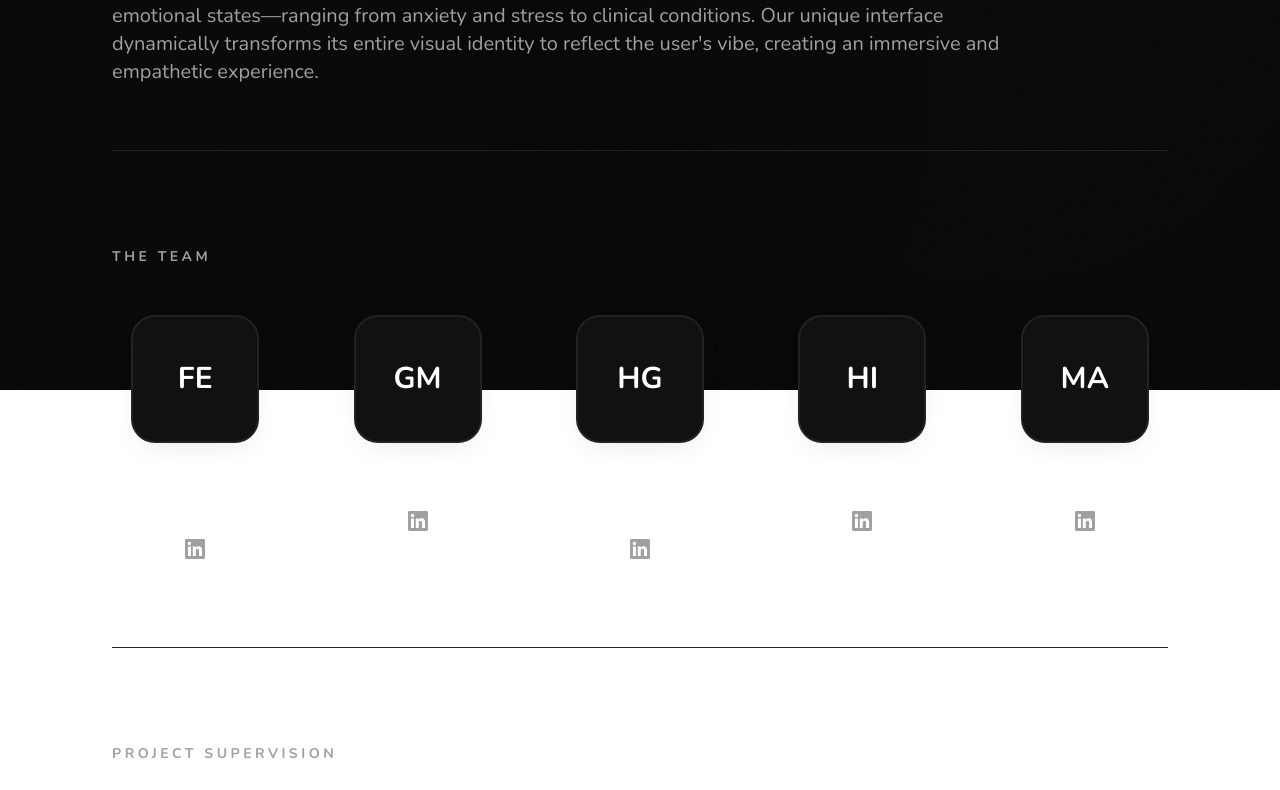
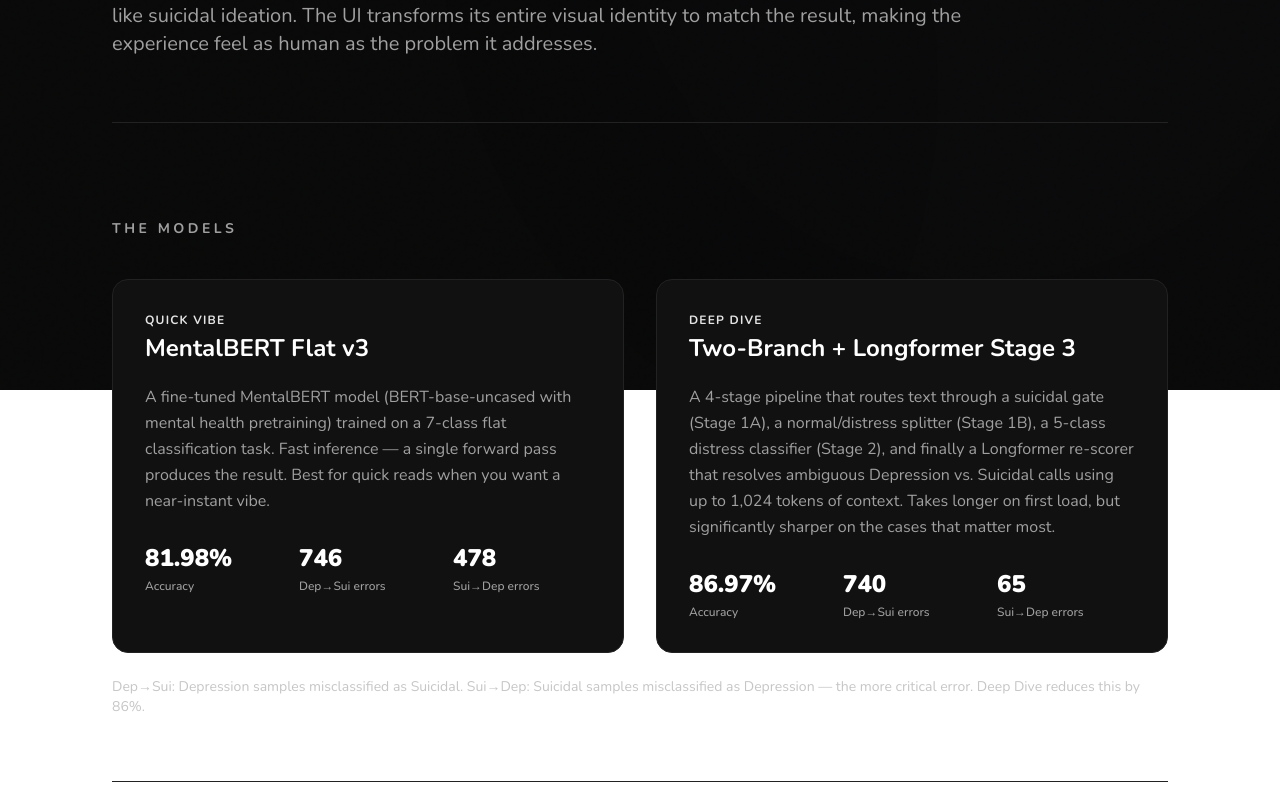
Before and after one commit to mohamedasem318/VibeCheck, a Next.js app: page /about in a window 1280 px wide. Shown: the part 410-1200 px from the top of the page. Built offline with nearby package versions, Linux system fonts and the light colour scheme.

Commit message:
feat: add model comparison section to About page, update README with model details

```diff
--- a/app/about/page.tsx
+++ b/app/about/page.tsx
@@ -75,13 +75,96 @@ export default function AboutPage() {
             className="text-lg md:text-xl leading-relaxed"
             style={{ color: "var(--text-secondary)" }}
           >
-            VibeCheck is a sophisticated mental health sentiment classifier designed for students.
-            By leveraging advanced Natural Language Processing (NLP), the platform analyzes text
-            to detect emotional states—ranging from anxiety and stress to clinical conditions.
-            Our unique interface dynamically transforms its entire visual identity to reflect
-            the user&apos;s vibe, creating an immersive and empathetic experience.
+            VibeCheck is a mental health text classifier built for students. Paste how you&apos;re
+            feeling and the model identifies your emotional state across 7 categories — from everyday
+            stress to clinical signals like suicidal ideation. The UI transforms its entire visual
+            identity to match the result, making the experience feel as human as the problem it addresses.
           </p>
         </div>
+
+        <div
+          className="mt-16 h-px w-full"
+          style={{ backgroundColor: "var(--border-color)" }}
+        />
+      </motion.section>
+
+      {/* ── Section 2: The Models ──────────────────────────────── */}
+      <motion.section
+        className={`mb-24 ${isPD ? "pd-panel" : ""}`}
+        initial={{ opacity: 0, y: 24 }}
+        whileInView={{ opacity: 1, y: 0 }}
+        viewport={{ once: true }}
+        transition={{ duration: 0.4 }}
+      >
+        <h2
+          className="text-sm font-bold uppercase tracking-[0.25em] mb-10"
+          style={{ color: "var(--text-secondary)" }}
+        >
+          The Models
+        </h2>
+
+        <div className="grid grid-cols-1 md:grid-cols-2 gap-8">
+          {/* Quick Vibe */}
+          <div
+            className="rounded-2xl p-8 space-y-5"
+            style={{ backgroundColor: "var(--bg-secondary)", border: "1px solid var(--border-color)" }}
+          >
+            <div className="space-y-1">
+              <p className="text-xs font-bold uppercase tracking-widest" style={{ color: "var(--accent)" }}>Quick Vibe</p>
+              <h3 className="text-2xl font-bold" style={{ color: "var(--text-primary)" }}>MentalBERT Flat v3</h3>
+            </div>
+            <p className="text-base leading-relaxed" style={{ color: "var(--text-secondary)" }}>
+              A fine-tuned MentalBERT model (BERT-base-uncased with mental health pretraining) trained
+              on a 7-class flat classification task. Fast inference — a single forward pass produces
+              the result. Best for quick reads when you want a near-instant vibe.
+            </p>
+            <div className="grid grid-cols-3 gap-4 pt-2">
+              {[
+                { label: "Accuracy", value: "81.98%" },
+                { label: "Dep→Sui errors", value: "746" },
+                { label: "Sui→Dep errors", value: "478" },
+              ].map(({ label, value }) => (
+                <div key={label} className="space-y-1">
+                  <p className="text-2xl font-black" style={{ color: "var(--text-primary)" }}>{value}</p>
+                  <p className="text-xs font-medium" style={{ color: "var(--text-secondary)" }}>{label}</p>
+                </div>
+              ))}
+            </div>
+          </div>
+
+          {/* Deep Dive */}
+          <div
+            className="rounded-2xl p-8 space-y-5"
+            style={{ backgroundColor: "var(--bg-secondary)", border: "1px solid var(--border-color)" }}
+          >
+            <div className="space-y-1">
+              <p className="text-xs font-bold uppercase tracking-widest" style={{ color: "var(--accent)" }}>Deep Dive</p>
+              <h3 className="text-2xl font-bold" style={{ color: "var(--text-primary)" }}>Two-Branch + Longformer Stage 3</h3>
+            </div>
+            <p className="text-base leading-relaxed" style={{ color: "var(--text-secondary)" }}>
+              A 4-stage pipeline that routes text through a suicidal gate (Stage 1A), a normal/distress
+              splitter (Stage 1B), a 5-class distress classifier (Stage 2), and finally a Longformer
+              re-scorer that resolves ambiguous Depression vs. Suicidal calls using up to 1,024 tokens
+              of context. Takes longer on first load, but significantly sharper on the cases that matter most.
+            </p>
+            <div className="grid grid-cols-3 gap-4 pt-2">
+              {[
+                { label: "Accuracy", value: "86.97%" },
+                { label: "Dep→Sui errors", value: "740" },
+                { label: "Sui→Dep errors", value: "65" },
+              ].map(({ label, value }) => (
+                <div key={label} className="space-y-1">
+                  <p className="text-2xl font-black" style={{ color: "var(--text-primary)" }}>{value}</p>
+                  <p className="text-xs font-medium" style={{ color: "var(--text-secondary)" }}>{label}</p>
+                </div>
+              ))}
+            </div>
+          </div>
+        </div>
+
+        <p className="mt-6 text-sm" style={{ color: "var(--text-secondary)", opacity: 0.6 }}>
+          Dep→Sui: Depression samples misclassified as Suicidal. Sui→Dep: Suicidal samples misclassified as Depression — the more critical error. Deep Dive reduces this by 86%.
+        </p>
 
         <div
           className="mt-16 h-px w-full"
```
Also changed, not shown: 1 other file (tests, documents, lock files or other folders).
